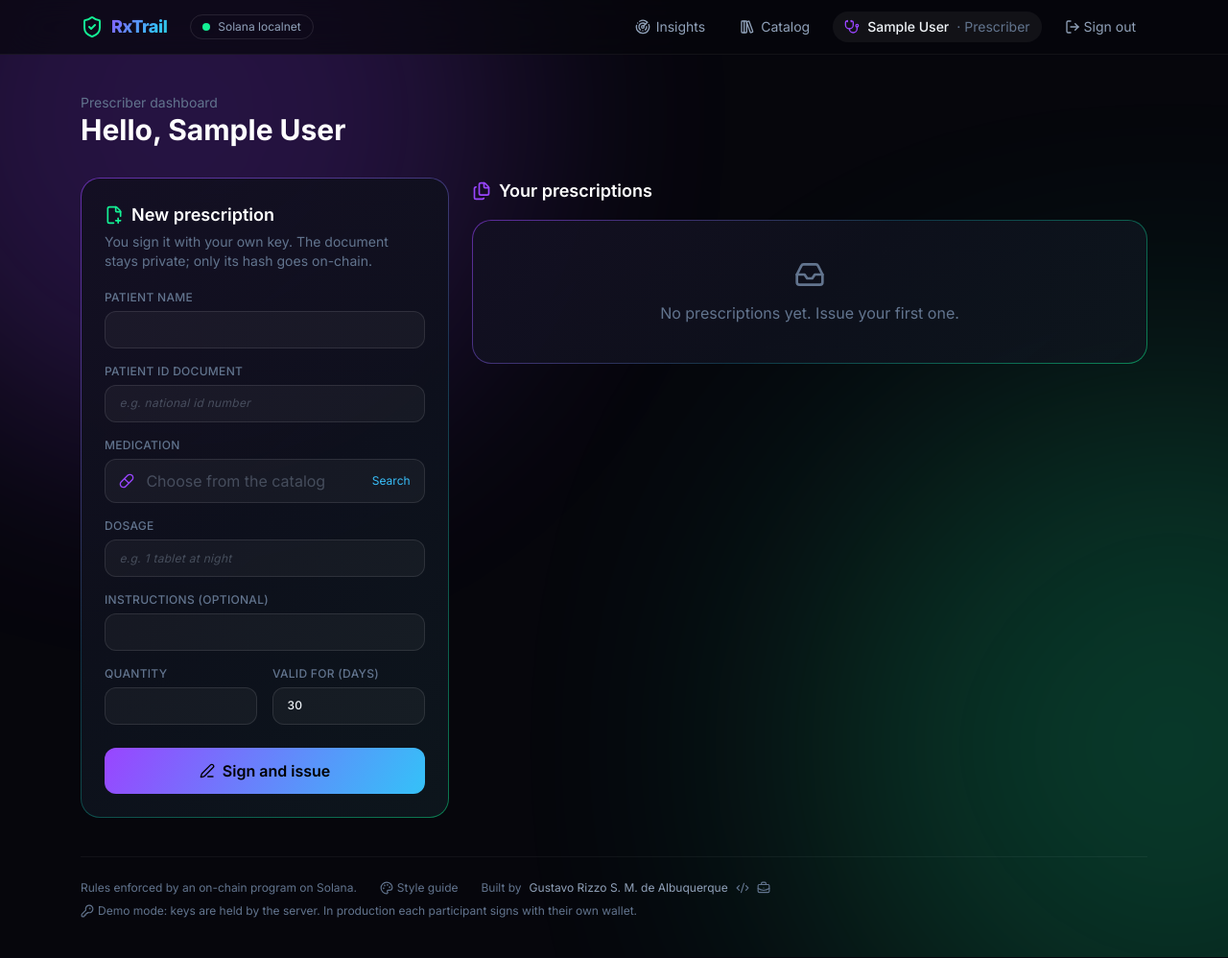
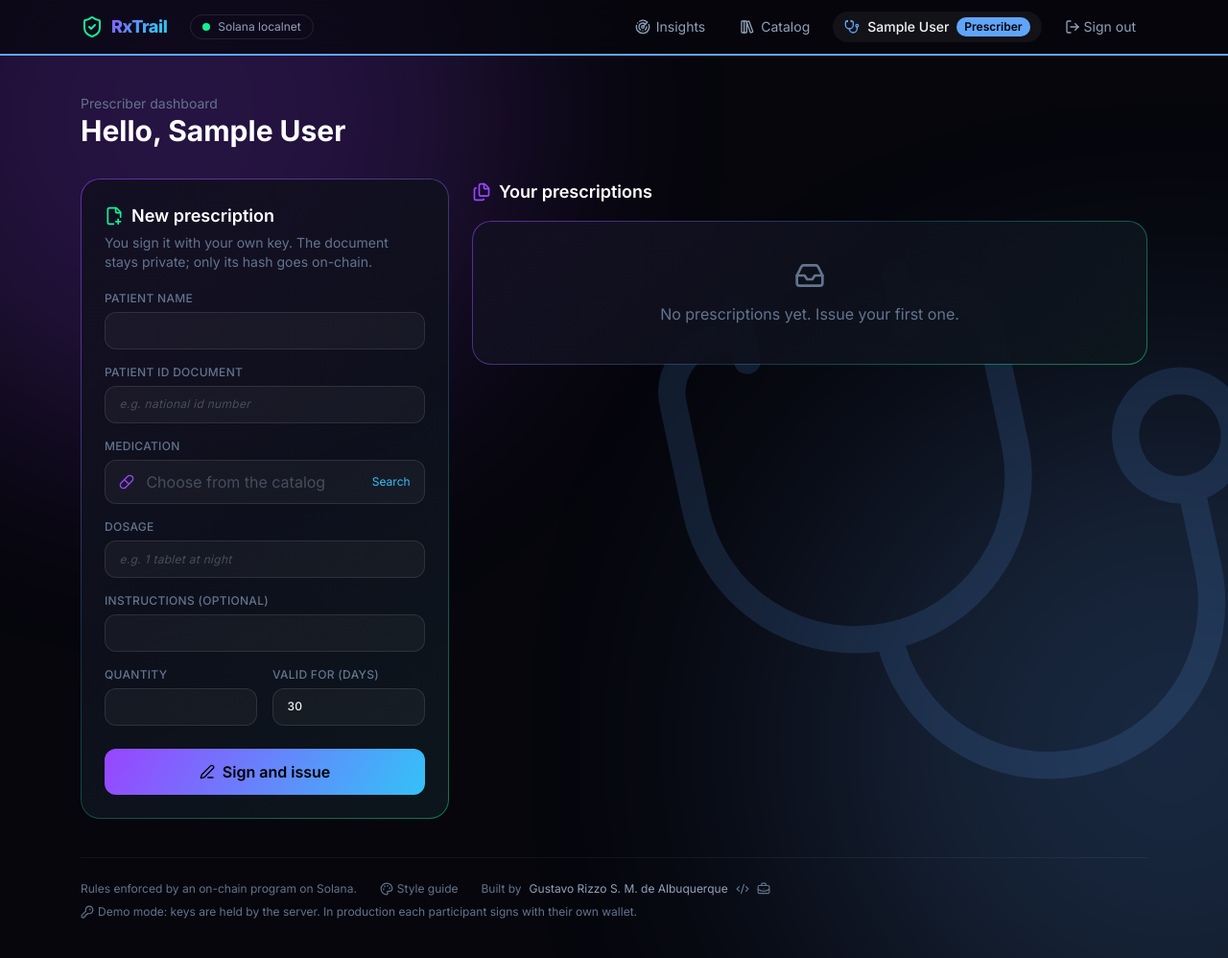
Before and after one commit to GustavoRizzo/rxtrail, a Django app: page /prescriber/ in a window 1280 px wide. Shown: the whole page at 96% size. Run offline with Django 5.2, Linux system fonts and the light colour scheme; a user stored in the database is signed in; tables that the repository leaves empty hold one stand-in row (values such as "Sample post"); data that the repository does not hold is empty; parts of the project's set-up code (start-up, migrations or seed data) failed here and were passed over; some libraries are stand-ins or nearby versions.

Commit message:
Show whose screen it is: a colour, badge and watermark per role

```diff
--- a/app/web/context_processors.py
+++ b/app/web/context_processors.py
@@ -21,5 +21,6 @@
         "demo_mode": settings.RXTRAIL_DEMO_MODE,
         "debug_mode": settings.DEBUG,
         "authors": settings.RXTRAIL_AUTHORS,
+        "role": getattr(participant, "role", ""),
         "role_icon": ROLE_ICONS.get(getattr(participant, "role", ""), "user"),
     }
--- a/app/web/icons.py
+++ b/app/web/icons.py
@@ -13,6 +13,7 @@
     "pharmacy board": "building-2",
     "drug regulator": "library-big",
     "auditor": "search-check",
+    "patient": "user-round",  # holds the copy; has no account
     # What the record holds
     "prescription": "file-text",
     "fill": "hand-coins",
--- a/app/web/static/web/rxtrail.css
+++ b/app/web/static/web/rxtrail.css
@@ -21,7 +21,36 @@
   animation: rx-drift 24s ease-in-out infinite alternate;
 }
 .rx-backdrop::before { background: var(--brand-primary); top: -14rem; left: -10rem; }
-.rx-backdrop::after { background: var(--brand-accent); bottom: -16rem; right: -12rem; animation-delay: -12s; }
+.rx-backdrop::after { background: var(--role-accent); bottom: -16rem; right: -12rem; animation-delay: -12s; }
+
+/* Whose screen is this: the signed-in role picks the accent... */
+[data-role="prescriber"] { --role-accent: var(--role-prescriber); }
+[data-role="dispenser"] { --role-accent: var(--role-dispenser); }
+[data-role="professional_authority"] { --role-accent: var(--role-professional-authority); }
+[data-role="health_authority"] { --role-accent: var(--role-health-authority); }
+[data-role="catalog_authority"] { --role-accent: var(--role-catalog-authority); }
+[data-role="auditor"] { --role-accent: var(--role-auditor); }
+[data-role="patient"] { --role-accent: var(--role-patient); }
+
+/* ...and its icon is part of the background: fixed like the glows, so it
+   stays put while the page scrolls, and big enough to tell at a glance (and
+   on a recorded demo) whose screen this is. Static, never printed. */
+.rx-watermark {
+  position: fixed;
+  z-index: -1;
+  right: -5rem;
+  bottom: -6rem;
+  color: var(--role-accent);
+  opacity: 0.14;
+  pointer-events: none;
+}
+.rx-watermark svg {
+  width: min(85vh, 46rem);
+  height: min(85vh, 46rem);
+  stroke-width: 1;
+  transform: rotate(-12deg);
+}
+.rx-role-bar { border-bottom: 2px solid var(--role-accent); }
 
 @keyframes rx-drift {
   to { transform: translate(6rem, 4rem) scale(1.15); }
--- a/app/web/static/web/tokens.css
+++ b/app/web/static/web/tokens.css
@@ -40,6 +40,19 @@
   --text: #f1f5f9;             /* text inside form fields */
   --placeholder: rgb(148 163 184 / 0.38); /* hint text: clearly fainter than real values */
 
+  /* Roles: each signed-in area wears its role's colour (header badge,
+     background glow, the big watermark), so a demo that switches accounts
+     always shows whose screen it is. rxtrail.css picks one into --role-accent
+     from <body data-role>; signed out, the brand accent. */
+  --role-accent: var(--brand-accent);
+  --role-prescriber: #60a5fa;
+  --role-dispenser: #34d399;
+  --role-professional-authority: #fbbf24;
+  --role-health-authority: #f472b6;
+  --role-catalog-authority: #c084fc;
+  --role-auditor: #22d3ee;
+  --role-patient: #fb923c;     /* the patient's copy: no account, same idea */
+
   /* Paper: the patient's copy is a sheet, like a paper prescription; QR
      codes (scanners need dark on light) and printouts use it too */
   --paper: #fdfcf8;
--- a/app/web/templates/web/base.html
+++ b/app/web/templates/web/base.html
@@ -18,8 +18,8 @@
   <link rel="stylesheet" href="{% static 'web/rxtrail.css' %}">
   {% block head %}{% endblock %}
 </head>
-<body class="rx-backdrop min-h-full text-slate-200 antialiased">
-  <header class="rx-no-print sticky top-0 z-40 border-b border-white/5 bg-surface/70 backdrop-blur-xl">
+<body{% block page_role %}{% if role %} data-role="{{ role }}"{% endif %}{% endblock %} class="rx-backdrop min-h-full text-slate-200 antialiased">
+  <header class="rx-no-print sticky top-0 z-40 border-b border-white/5{% if role %} rx-role-bar{% endif %} bg-surface/70 backdrop-blur-xl"{% if role %} data-role="{{ role }}"{% endif %}>
     <nav class="mx-auto flex max-w-6xl items-center gap-4 px-5 py-3">
       <a href="{% url 'web:landing' %}" class="flex items-center gap-2 text-lg font-extrabold tracking-tight">
         <i data-lucide="shield-check" class="h-6 w-6 text-brand-accent"></i>
@@ -34,9 +34,9 @@
         <a href="{% url 'web:catalog' %}" class="hidden items-center gap-1.5 rounded-full px-3 py-1.5 text-slate-400 transition hover:bg-white/5 hover:text-slate-100 md:flex"><i data-lucide="library-big" class="h-4 w-4"></i> Catalog</a>
         {% if user.is_authenticated and user.participant %}
           <a href="{% url 'web:home' %}" class="hidden items-center gap-2 rounded-full bg-white/5 px-3 py-1.5 sm:flex">
-            <i data-lucide="{{ role_icon }}" class="h-4 w-4 text-brand-primary"></i>
+            <i data-lucide="{{ role_icon }}" class="h-4 w-4 text-[var(--role-accent)]"></i>
             <span class="font-medium text-slate-100">{{ user.participant.display_name }}</span>
-            <span class="text-slate-500">· {{ user.participant.role|role_label }}</span>
+            <span class="rounded-full bg-[var(--role-accent)] px-2 py-0.5 text-xs font-semibold text-on-brand">{{ user.participant.role|role_label }}</span>
           </a>
           <form method="post" action="{% url 'web:logout' %}">{% csrf_token %}
             <button class="flex items-center gap-1 rounded-full px-3 py-1.5 text-slate-400 transition hover:bg-white/5 hover:text-slate-100" title="Sign out">
@@ -69,6 +69,12 @@
     {% endfor %}
   </div>
 
+  {% block watermark %}{% if role %}
+    <div class="rx-watermark rx-no-print" aria-hidden="true">
+      <i data-lucide="{{ role_icon }}"></i>
+    </div>
+  {% endif %}{% endblock %}
+
   <main class="mx-auto max-w-6xl px-5 py-10">
     {% block content %}{% endblock %}
   </main>
--- a/app/web/templates/web/patient.html
+++ b/app/web/templates/web/patient.html
@@ -2,6 +2,12 @@
 {% load rxtrail %}
 {% block title %}Your prescription{% endblock %}
 {% block head %}<meta name="robots" content="noindex, nofollow">{% endblock %}
+{# The patient's page wears the patient's colour and icon, whoever opens it #}
+{# (the header keeps the signed-in account's own). #}
+{% block page_role %} data-role="patient"{% endblock %}
+{% block watermark %}
+  <div class="rx-watermark rx-no-print" aria-hidden="true"><i data-lucide="{{ "patient"|icon }}"></i></div>
+{% endblock %}
 {% block content %}
 {# The patient's copy reads like the paper prescription people know: one sheet, #}
 {# letterhead, ℞, signature, the pharmacies' record and the small print. #}
```
Also changed, not shown: app/tests/unit/test_design_system.py (+22 -0 lines).
